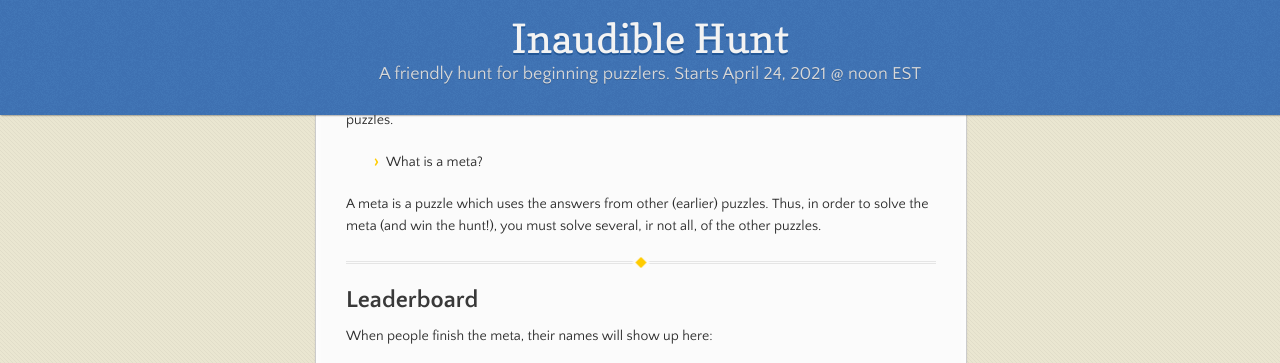
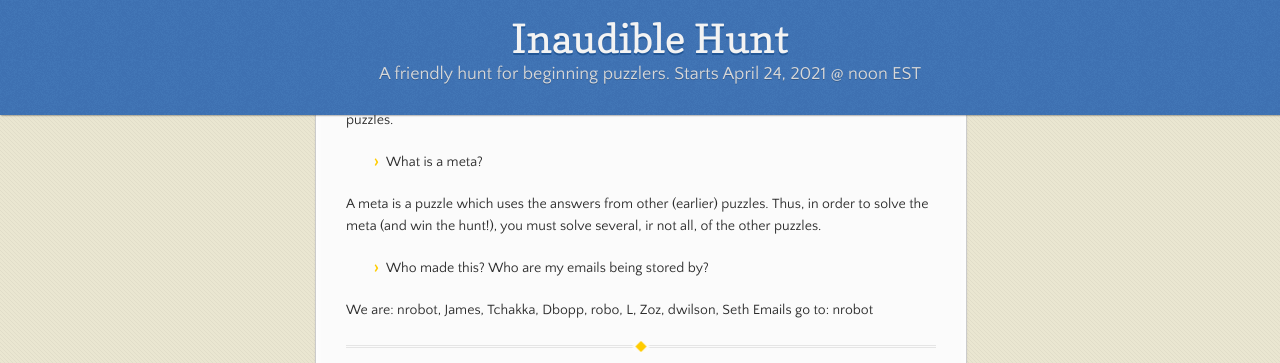
Before and after one commit to nro-bot/aprilhunt, a Jekyll site: the page built from index.md, in a window 1280 px wide and 900 px high, scrolled down 1464 px, cut to the strip 0-363 px from the top of the window. Built offline with Jekyll 4.4.1, drawn with Linux system fonts in a browser that asks for light colours.

Commit message:
added names

```diff
--- a/index.md
+++ b/index.md
@@ -63,6 +63,11 @@ A meta is a puzzle which uses the answers from other (earlier) puzzles.
 Thus, in order to solve the meta (and win the hunt!), you must solve several, ir
 not all, of the other puzzles.
 
+- Who made this? Who are my emails being stored by?
+
+We are: nrobot, James, Tchakka, Dbopp, robo, L, Zoz, dwilson, Seth
+Emails go to: nrobot
+
 ---
 
 ## Leaderboard
```
